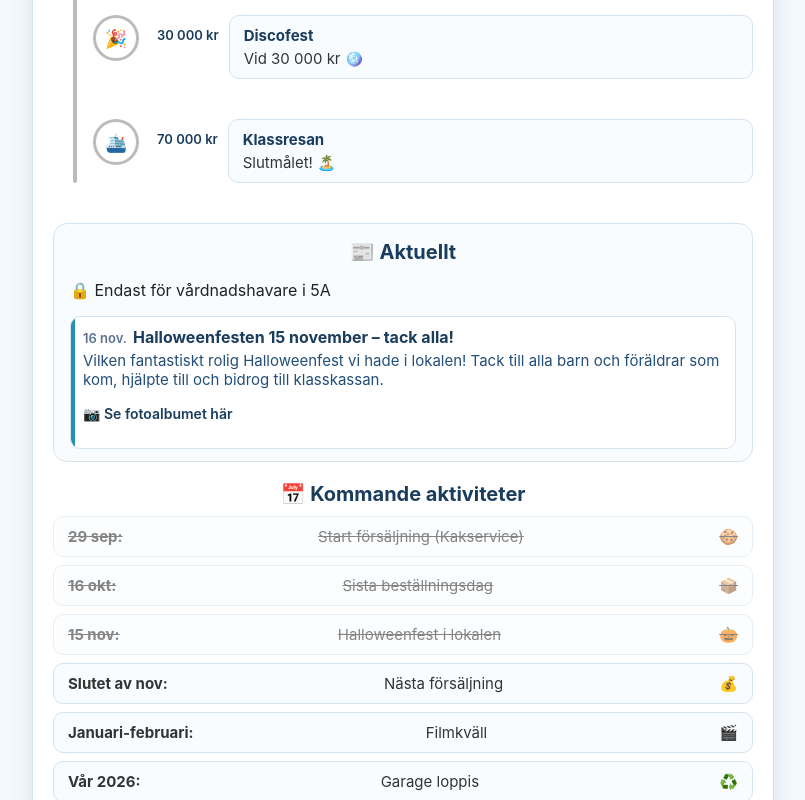
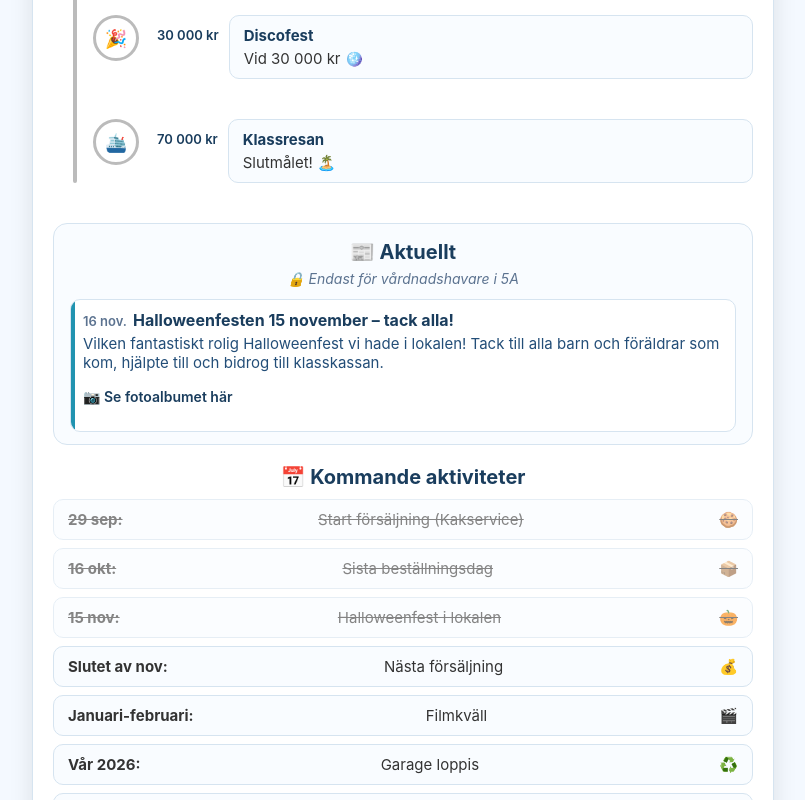
Before and after one commit to klassresa5a/klassresa5a.github.io, a plain HTML site: page index.html in a window 1280 px wide. Shown: the part 761-1561 px from the top of the page, without its empty margins (237-1042 px from the left). Drawn offline with nearby package versions, Linux system fonts and the light colour scheme.

Commit message:
Update styles.css

```diff
--- a/styles.css
+++ b/styles.css
@@ -404,6 +404,14 @@ h1 {
   text-align: center;
 }
 
+.news-subtitle {
+  text-align: center;
+  font-size: 14px;
+  color: #5c7390;
+  margin: -6px 0 12px; /* чуть ближе к заголовку */
+  font-style: italic;
+}
+
 .news ul {
   list-style: none;
   margin: 0;
```
